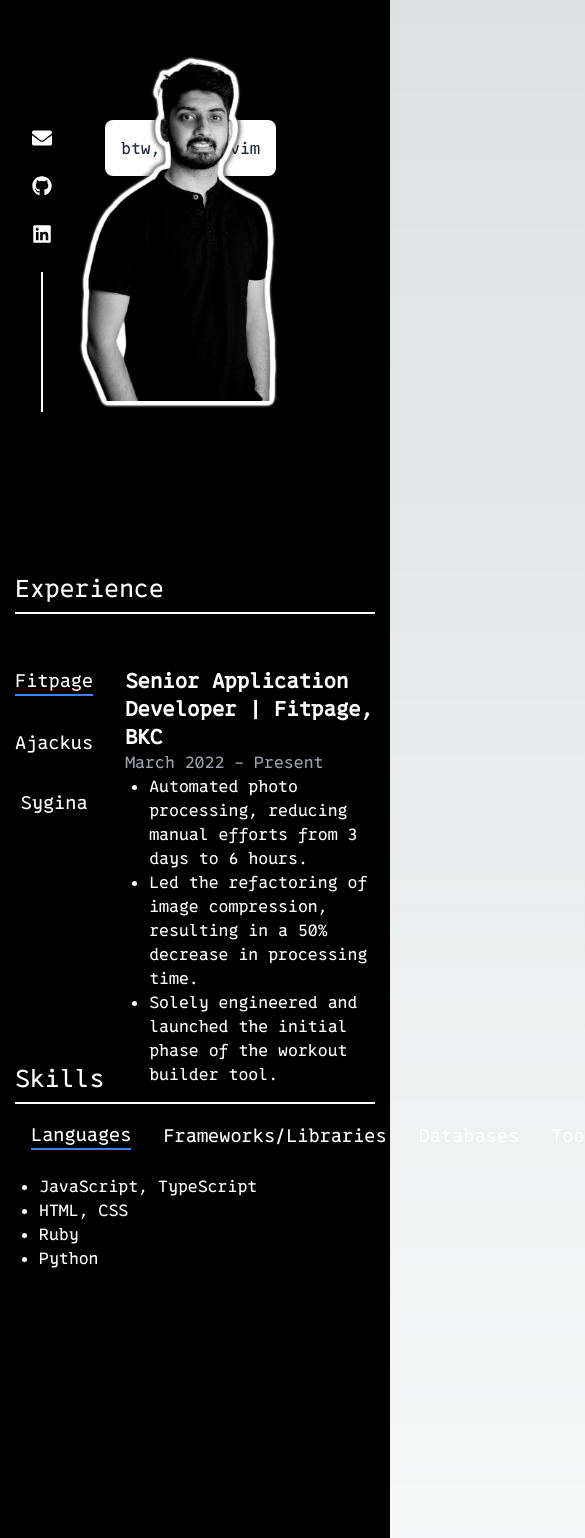
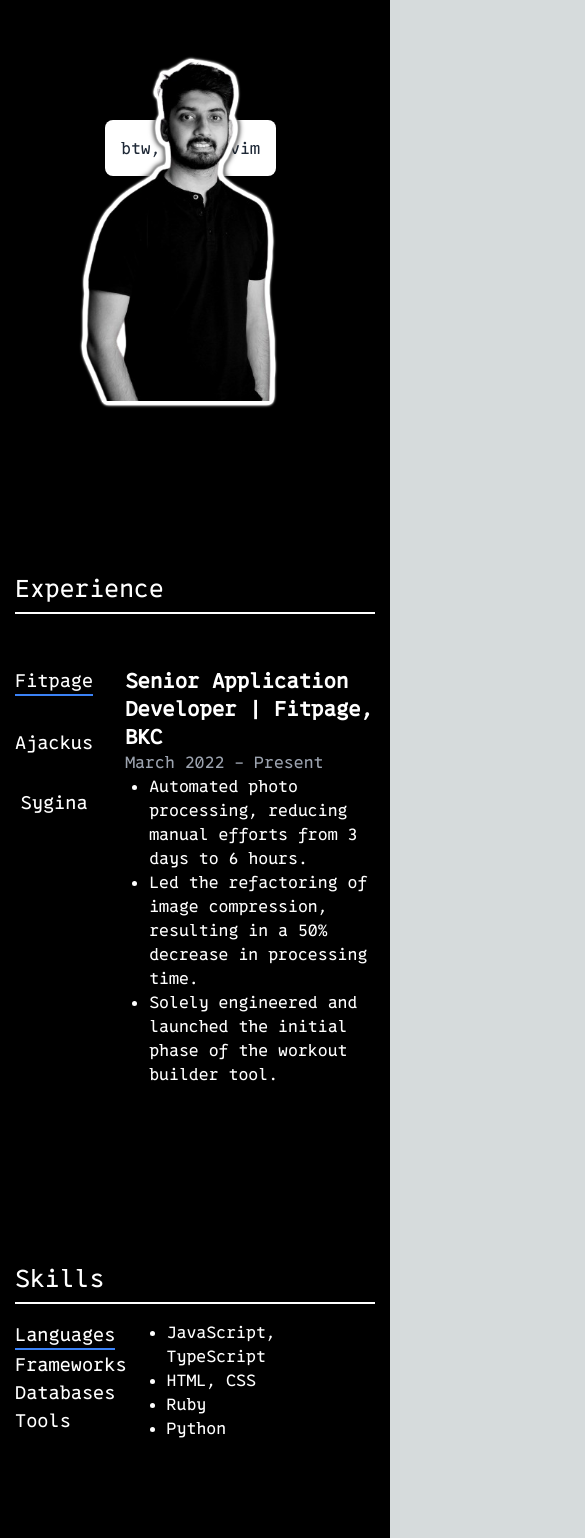
Before and after one commit to Sahilhawal/monochrome_portfolio, a Next.js app: page / in a window 390 px wide. Shown: the part 432-1970 px from the top of the page, 585 px wide, since content can reach past the window. Built offline with nearby package versions, Linux system fonts and the light colour scheme.

Commit message:
Updated UI for mobile view

```diff
--- a/app/page.tsx
+++ b/app/page.tsx
@@ -68,7 +68,7 @@ export default function Home() {
         <link rel="icon" href="/favicon.ico" />
       </Head>
 
-      <nav className="fixed top-0 left-0 right-0 p-4 flex justify-end z-10 bg-black">
+      <nav className="hidden sm:flex fixed top-0 left-0 right-0 p-4 justify-end z-10 bg-black">
         <a
           className={`mx-4 cursor-pointer ${
             activeSection === "home" && "text-blue-500"
@@ -113,11 +113,10 @@ export default function Home() {
       <main className="max-w-[360px] lg:max-w-[900px] 2xl:max-w-[1200px] mx-auto">
         <Intro />
         <section className="mx-auto my-40 flex flex-col justify-center">
-          {/* Vertical Tabs on Left */}
           <h2 className="text-2xl border-b-2 border-white pb-2 mb-4">
             Experience
           </h2>
-          <div className="flex my-9 h-[200px]">
+          <div className="flex my-9 h-[400px]">
             <div className="flex flex-col mr-8 gap-4">
               <button
                 className={`text-lg mb-4 focus:outline-none ${
@@ -145,7 +144,6 @@ export default function Home() {
               </button>
             </div>
 
-            {/* Content based on active tab */}
             <div className="mb-6">
               <h3 className="text-xl font-semibold">
                 {experienceData[activeTab].title}
@@ -161,16 +159,15 @@ export default function Home() {
             </div>
           </div>
         </section>
-        <section className="mx-auto my-40 flex flex-col justify-center  lg:max-w-[900px] 2xl:max-w-[1200px]">
+        <section className="w-auto mx-auto my-40 flex flex-col justify-center  lg:max-w-[900px] 2xl:max-w-[1200px]">
           <h2 className="text-2xl border-b-2 border-white pb-2 mb-4">Skills</h2>
-
-          {/* Skill categories */}
-          <div className="mb-6 flex">
-            {["languages", "frameworks/Libraries", "databases", "tools"].map(
+          <div className="flex gap-4">
+            <div className="mb-6 flex flex-col items-start">
+              {["languages", "frameworks", "databases", "tools"].map(
                 (category) => (
                   <button
                     key={category}
-                  className={`text-lg mx-4 focus:outline-none ${
+                    className={`text-lg sm:mx-4 focus:outline-none ${
                       activeSkillSection === category &&
                       "border-b-2 border-blue-500"
                     }`}
@@ -182,7 +179,6 @@ export default function Home() {
               )}
             </div>
 
-          {/* Skill content based on active skill section */}
             <div className="h-[200px]">
               {activeSkillSection === "languages" && (
                 <ul className="list-disc pl-6">
@@ -193,7 +189,7 @@ export default function Home() {
                 </ul>
               )}
 
-            {activeSkillSection === "frameworks/Libraries" && (
+              {activeSkillSection === "frameworks" && (
                 <ul className="list-disc pl-6">
                   <li>React</li>
                   <li>Next.js</li>
@@ -222,48 +218,8 @@ export default function Home() {
                 </ul>
               )}
             </div>
+          </div>
         </section>
-        {/* <section className="container mx-auto mb-8">
-          <h2 className="text-2xl border-b-2 border-white pb-2 mb-4">
-            Tech that I have worked extensively on
-          </h2>
-
-          <div className="mb-6">
-            <h3 className="text-xl font-semibold">React Hook Form</h3>
-            <p>
-              A simple neovim distribution to quickly set up an IDE-like
-              experience in your terminal.
-            </p>
-            <p className="text-gray-400">
-              <a href="your_kiss_vim_project_link">Link</a>
-            </p>
-          </div>
-
-          <div>
-            <h3 className="text-xl font-semibold">Kafka</h3>
-            <p>A minimal, dark theme for VS Code.</p>
-            <p className="text-gray-400">
-              <a href="your_everything_zen_project_link">Link</a>
-            </p>
-          </div>
-
-          <div>
-            <h3 className="text-xl font-semibold">Image Processing</h3>
-            <p>A minimal, dark theme for VS Code.</p>
-            <p className="text-gray-400">
-              <a href="your_everything_zen_project_link">Link</a>
-            </p>
-          </div>
-
-          <div>
-            <h3 className="text-xl font-semibold">Code Editor</h3>
-            <p>A minimal, dark theme for VS Code.</p>
-            <p className="text-gray-400">
-              <a href="your_everything_zen_project_link">Link</a>
-            </p>
-          </div>
-        </section> */}
-
         <section className="mx-auto my-40 flex flex-col">
           <h2 className="text-2xl border-b-2 border-white pb-2 mb-4">
             Projects
@@ -295,16 +251,13 @@ export default function Home() {
           </div>
         </section>
       </main>
-      <div className="fixed left-8 bottom-0">
-        <div className="flex flex-col gap-3 space-y-4 justify-center items-center">
-          {/* Email */}
+      <div className="sm:fixed left-8 bottom-0">
+        <div className="flex justify-center items-end sm:flex-col gap-3 space-y-4 sm:justify-center sm:items-center">
           <div className="flex items-center">
             <a href="mailto:sahilhawal1996@gmail.com">
               <FaEnvelope className=" h-5 w-5 text-white" />
-              {/* <p>sahilhawal1996@gmail.com</p> */}
             </a>
           </div>
-          {/* GitHub */}
           <div className="flex items-center">
             <a
               href="https://github.com/sahilhawal"
@@ -312,10 +265,8 @@ export default function Home() {
               rel="noopener noreferrer"
             >
               <FaGithub className=" h-5 w-5 text-white" />
-              {/* <p>sahilhawal</p> */}
             </a>
           </div>
-          {/* LinkedIn */}
           <div className="flex items-center">
             <a
               href="https://www.linkedin.com/in/sahil-hawal/"
@@ -323,10 +274,9 @@ export default function Home() {
               rel="noopener noreferrer"
             >
               <FaLinkedin className=" h-5 w-5 text-white" />
-              {/* <p>sahil-hawal</p> */}
             </a>
           </div>
-          <div className="flex items-center">
+          <div className="hidden sm:flex items-center">
             <div className="w-0.5 h-[140px] bg-white"></div>
           </div>
         </div>
```
Also changed, not shown: 1 other file (tests, documents, lock files or other folders). Lines whose indentation alone changed are shown as unchanged.
